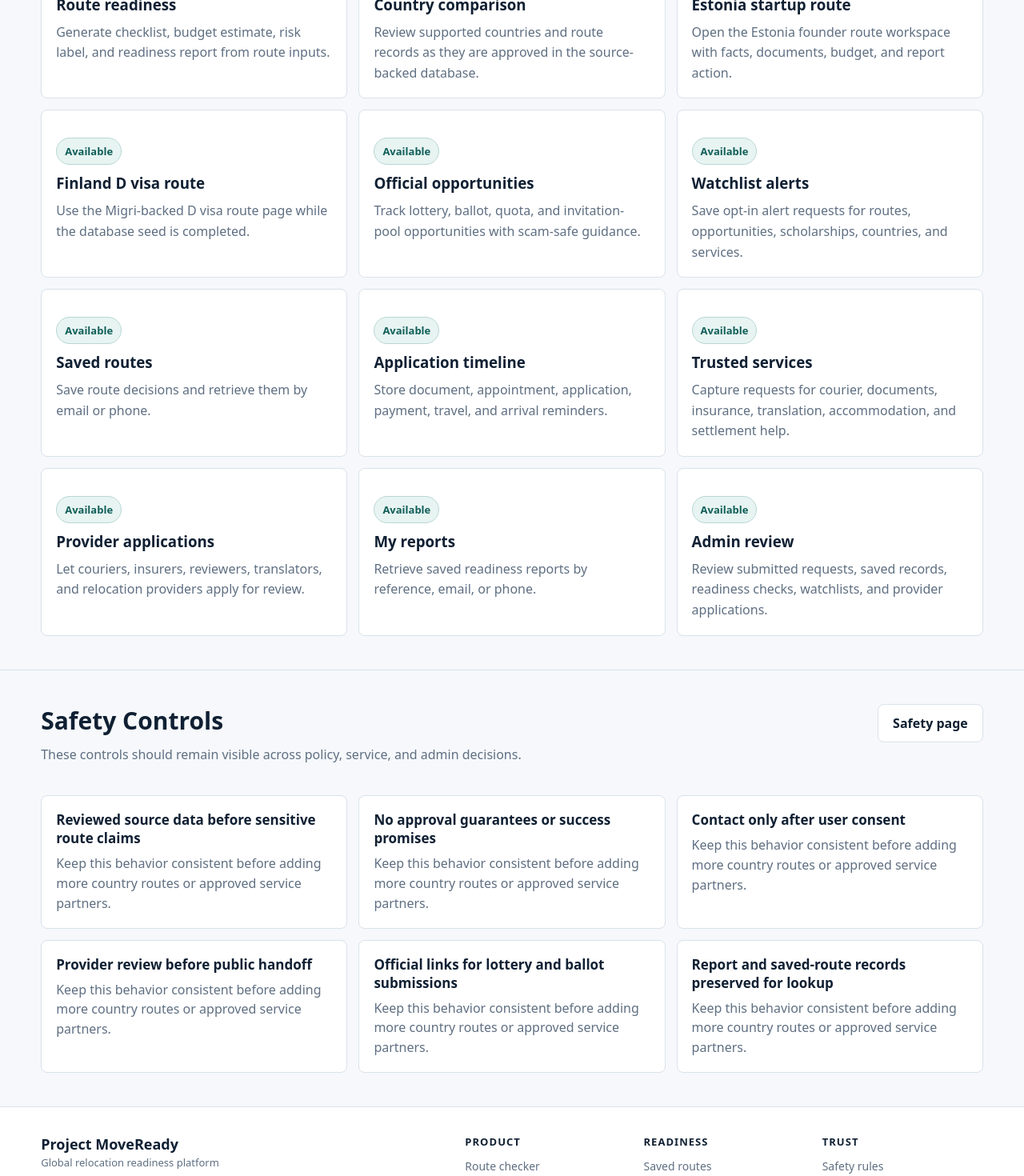
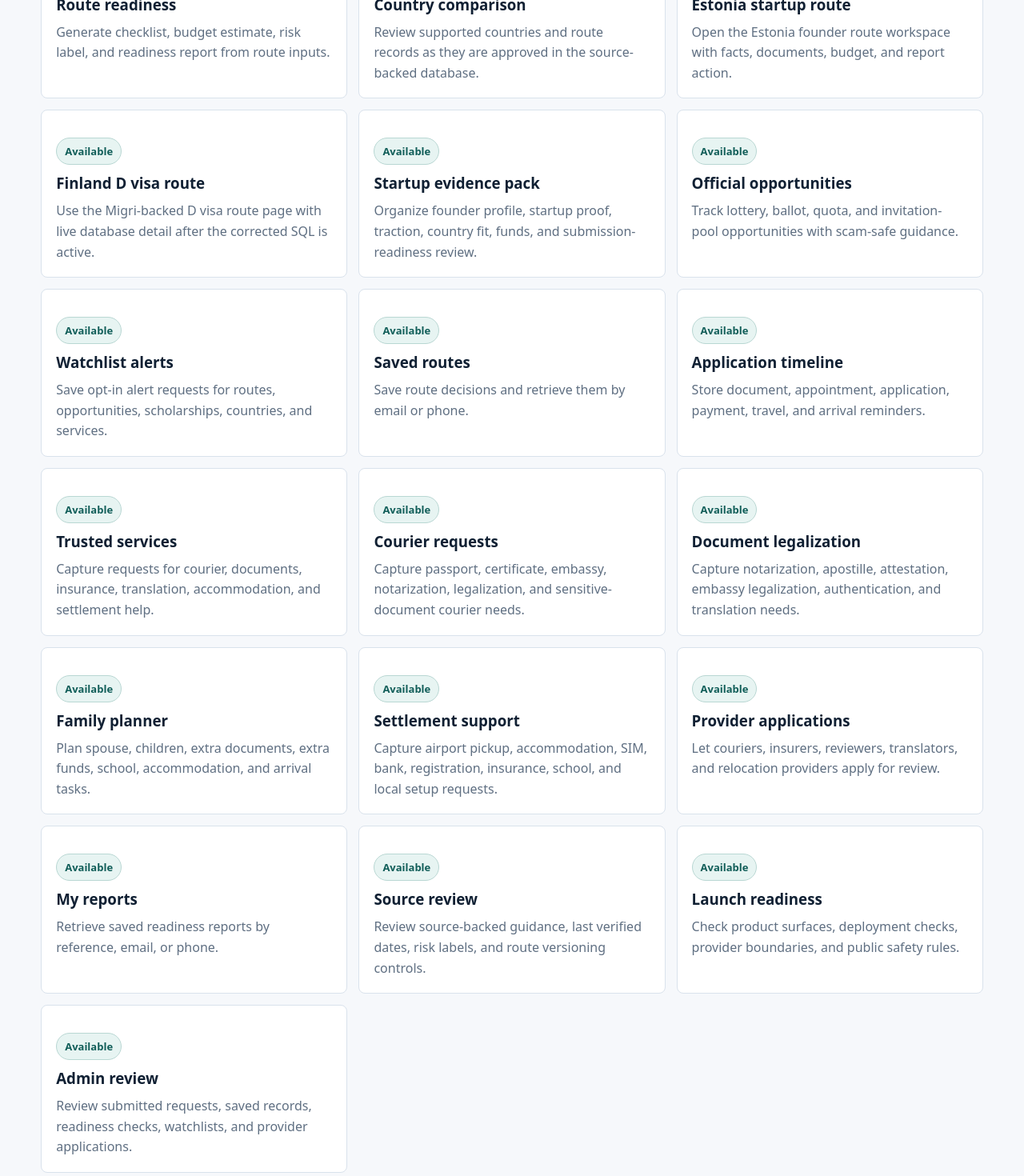
Before and after one commit to SirBM201/SirBM201-moveready-frontend, a Next.js app: page /workspace in a window 1280 px wide. Shown: the part 820-2290 px from the top of the page at 80% size. Built offline with nearby package versions, Linux system fonts and the light colour scheme.

Commit message:
Add launch service pages to workspace

```diff
--- a/app/workspace/page.tsx
+++ b/app/workspace/page.tsx
@@ -21,7 +21,13 @@ const workflows = [
     title: "Finland D visa route",
     status: "Available",
     href: "/routes/finland-d-visa",
-    summary: "Use the Migri-backed D visa route page while the database seed is completed.",
+    summary: "Use the Migri-backed D visa route page with live database detail after the corrected SQL is active.",
+  },
+  {
+    title: "Startup evidence pack",
+    status: "Available",
+    href: "/startup-evidence",
+    summary: "Organize founder profile, startup proof, traction, country fit, funds, and submission-readiness review.",
   },
   {
     title: "Official opportunities",
@@ -54,6 +60,30 @@ const workflows = [
     summary: "Capture requests for courier, documents, insurance, translation, accommodation, and settlement help.",
   },
   {
+    title: "Courier requests",
+    status: "Available",
+    href: "/courier",
+    summary: "Capture passport, certificate, embassy, notarization, legalization, and sensitive-document courier needs.",
+  },
+  {
+    title: "Document legalization",
+    status: "Available",
+    href: "/legalization",
+    summary: "Capture notarization, apostille, attestation, embassy legalization, authentication, and translation needs.",
+  },
+  {
+    title: "Family planner",
+    status: "Available",
+    href: "/family-planner",
+    summary: "Plan spouse, children, extra documents, extra funds, school, accommodation, and arrival tasks.",
+  },
+  {
+    title: "Settlement support",
+    status: "Available",
+    href: "/settlement",
+    summary: "Capture airport pickup, accommodation, SIM, bank, registration, insurance, school, and local setup requests.",
+  },
+  {
     title: "Provider applications",
     status: "Available",
     href: "/partners/apply",
@@ -64,6 +94,18 @@ const workflows = [
     status: "Available",
     href: "/my-reports",
     summary: "Retrieve saved readiness reports by reference, email, or phone.",
+  },
+  {
+    title: "Source review",
+    status: "Available",
+    href: "/sources",
+    summary: "Review source-backed guidance, last verified dates, risk labels, and route versioning controls.",
+  },
+  {
+    title: "Launch readiness",
+    status: "Available",
+    href: "/launch-readiness",
+    summary: "Check product surfaces, deployment checks, provider boundaries, and public safety rules.",
   },
   {
     title: "Admin review",
@@ -95,6 +137,7 @@ export default function WorkspacePage() {
           <a href="/route-checker">Route Checker</a>
           <a href="/platform/opportunities">Opportunities</a>
           <a href="/services">Services</a>
+          <a href="/sources">Sources</a>
           <a href="/admin">Admin</a>
         </nav>
       </header>
@@ -109,6 +152,7 @@ export default function WorkspacePage() {
           <div className="actions">
             <a className="btn primary" href="/route-checker">Start route check</a>
             <a className="btn" href="/watchlist">Create watchlist</a>
+            <a className="btn" href="/services">Request service</a>
             <a className="btn" href="/admin">Open admin</a>
           </div>
         </div>
```
